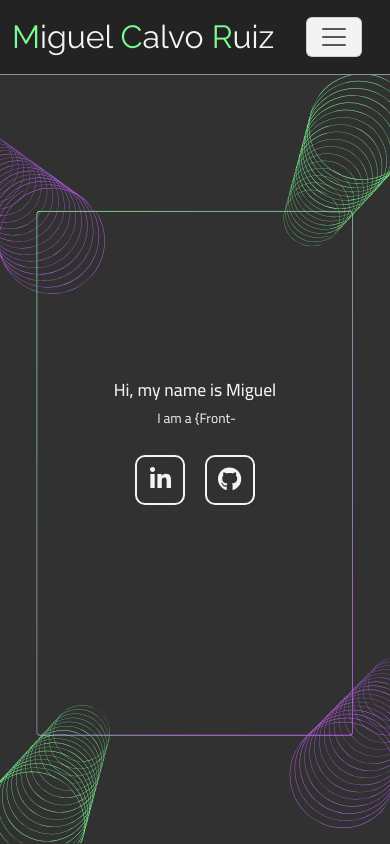
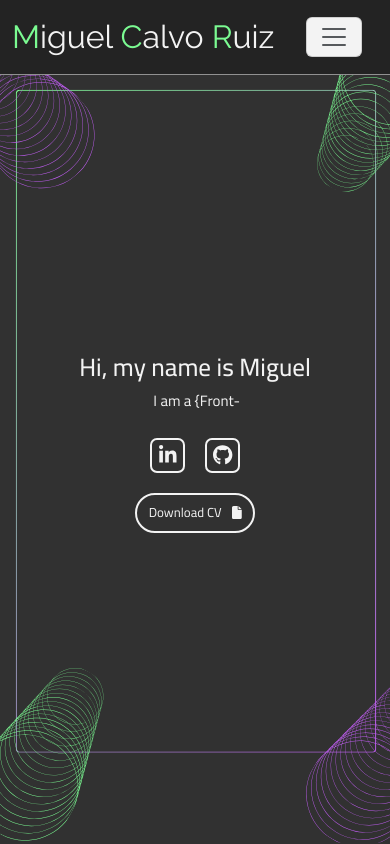
Before and after one commit to miguelcalvoruiz/PortfolioAngular, an Angular app: page / in a window 390 px wide. Built offline with nearby package versions, Linux system fonts and the light colour scheme.

Commit message:
Contact Screen

```diff
--- a/src/app/app.module.ts
+++ b/src/app/app.module.ts
@@ -15,7 +15,7 @@ import { SwiperModule } from 'swiper/angular';
 import { FormsModule } from '@angular/forms';
 import { FaIconLibrary, FontAwesomeModule } from '@fortawesome/angular-fontawesome';
 import { faAngular, faBootstrap, faCss3Alt, faFontAwesome, faGitAlt, faGithub, faHtml5, faJava, faJs, faLinkedinIn, faPython } from '@fortawesome/free-brands-svg-icons';
-import { faArrowsSplitUpAndLeft, faCalendarDays, faCaretRight, faDatabase, faEnvelope, faHouse, faPhoneVolume } from '@fortawesome/free-solid-svg-icons';
+import { faArrowsSplitUpAndLeft, faCalendarDays, faCaretRight, faDatabase, faEnvelope, faFile, faHouse, faPhoneVolume } from '@fortawesome/free-solid-svg-icons';
 import { faPaperPlane, faWindowRestore } from '@fortawesome/free-regular-svg-icons';
 
 export function translateFactory(provider: TranslateService) {
@@ -55,6 +55,6 @@ export function translateFactory(provider: TranslateService) {
 })
 export class AppModule {
   constructor(library: FaIconLibrary) {
-    library.addIcons(faGithub, faLinkedinIn, faHouse, faEnvelope, faPhoneVolume, faCalendarDays, faCaretRight, faHtml5, faCss3Alt, faJs, faJava, faPython, faAngular, faBootstrap, faFontAwesome, faDatabase, faGitAlt, faArrowsSplitUpAndLeft, faWindowRestore, faPaperPlane);
+    library.addIcons(faGithub, faLinkedinIn, faHouse, faEnvelope, faPhoneVolume, faCalendarDays, faCaretRight, faHtml5, faCss3Alt, faJs, faJava, faPython, faAngular, faBootstrap, faFontAwesome, faDatabase, faGitAlt, faArrowsSplitUpAndLeft, faWindowRestore, faPaperPlane, faFile);
   }
 }
--- a/src/app/components/home/home.component.css
+++ b/src/app/components/home/home.component.css
@@ -12,10 +12,41 @@
     text-align: center;
 }
 
+.button-group {
+    display: flex;
+    flex-direction: column;
+    align-items: center;
+}
+
 .button-container {
-    display: flex;
+    width: 100%; /* Para que los botones tengan el ancho completo */
+}
+
+.button-cv {
+    padding: 8px 12px;
+    border: 2px solid var(--white);
+    border-radius: 20px;
+    background: transparent;
+    color: var(--white);
+    font-size: 20px;
+    cursor: pointer;
+    text-decoration: none;
+    transition: all 0.1s ease;
+    display: inline-flex;
+    align-items: center;
     justify-content: center;
+    margin-right: 10px;
+    margin-left: 10px;
+    margin-top: 20px;
+    gap: 10px;
 }
+
+.button-cv:hover {
+    transform: translateY(-5px);
+    border-color: var(--white);
+    background-color: var(--highlight-green);
+}
+
 
 .button {
     width: 50px;
@@ -50,22 +81,30 @@
     background-color: var(--button-github-background);
 }
 
-@media only screen and (max-width: 400px) {
+@media only screen and (max-width: 540px) {
+    .home {
+        background-image: url('/assets/img/home-bg-mobile.svg');
+    }
+
     .home-title {
-        font-size: 4.5vw;
+        font-size: 25px;
     }
 
     #typewriter {
-        font-size: 3.5vw;
+        font-size: 15px;
     }
 
     .button-container {
         flex-direction: column;
     }
-}
 
-@media only screen and (max-width: 540px) {
-    .home {
-        background-image: url('/assets/img/home-bg-mobile.svg');
+    .button {
+        width: 35px;
+        height: 35px;
+        font-size: 20px;
+    }
+
+    .button-cv {
+        font-size: 13px;
     }
 }
--- a/src/app/components/home/home.component.html
+++ b/src/app/components/home/home.component.html
@@ -7,11 +7,20 @@
                     <p>&nbsp;<span class="gradient-text">{{text | translate}}</span></p>
                 </div>
             </div>
-            <div class="botton-container">
-                <a href="{{sn.link}}" class="button {{sn.name}}" data-aos="fade-right"
-                    data-aos-delay="100" target="_blank" *ngFor="let sn of socialNetworks">
-                    <fa-icon [icon]="['fab', sn.icon]"></fa-icon>
-                </a>
+            <div class="button-group">
+                <div class="button-container">
+                    <a href="{{sn.link}}" class="button {{sn.name}}" data-aos="fade-right"
+                        data-aos-delay="100" target="_blank" *ngFor="let sn of socialNetworks">
+                        <fa-icon [icon]="['fab', sn.icon]"></fa-icon>
+                    </a>
+                </div>
+                <div class="button-container">
+                    <a href="{{fileCV}}" class="button-cv" data-aos="fade-up"
+                        data-aos-delay="300" target="_blank" download>
+                        {{ "label.home.download" | translate }}
+                        <fa-icon [icon]="['fas', 'file']"></fa-icon>
+                    </a>
+                </div>
             </div>
         </div>
     </div>
--- a/src/app/components/home/home.component.ts
+++ b/src/app/components/home/home.component.ts
@@ -18,6 +18,7 @@ export class HomeComponent implements OnInit {
   isDeleting = false;
 
   public socialNetworks: SocialNetwork[] = [];
+  public fileCV: string = '';
 
   constructor(private translateService: TranslateService, private configService: ConfigService,) {
     this.typewrite();
@@ -25,6 +26,7 @@ export class HomeComponent implements OnInit {
 
   async ngOnInit(): Promise<void> {
     this.socialNetworks = await this.configService.getConfigValue("data.socialNetworks");
+    this.fileCV = await this.configService.getConfigValue('data.fileCV');
   }
 
   typewrite() {
--- a/src/assets/config.json
+++ b/src/assets/config.json
@@ -2,6 +2,7 @@
     "data": {
         "imgProfile": "assets/img/fotoCV.jpeg",
         "name": "Miguel Calvo Ruiz",
+        "fileCV": "assets/pdf/Miguel-Calvo-Ruiz-CV.pdf",
         "socialNetworks": [
             {
                 "name": "linkedin",
@@ -282,7 +283,6 @@
             }
         ],
         "config": {
-            "filenameCV": "CV-Miguel-Calvo-Ruiz.pdf",
             "serviceID": "service_n4mpyjw",
             "templateID": "template_4xosmer",
             "userID": "1uWbbOo0LVF1DXLup"
--- a/src/assets/translations/en.json
+++ b/src/assets/translations/en.json
@@ -7,6 +7,7 @@
     "label.home.gradient.dev": "I am a {Front-End Developer}",
     "label.home.gradient.opportunity": "I am seeking an opportunity",
     "label.home.gradient.welcome": "Welcome to my portfolio",
+    "label.home.download": "Download CV ",
     "label.about.section.title.about": "About me",
     "label.about.section.title.experience": "Experience",
     "label.about.section.title.studies": "Studies",
--- a/src/assets/translations/es.json
+++ b/src/assets/translations/es.json
@@ -7,6 +7,7 @@
     "label.home.gradient.dev": "Soy {Desarrollador Front-End}",
     "label.home.gradient.opportunity": "Busco una oportunidad",
     "label.home.gradient.welcome": "Bienvenidos a mi portafolio",
+    "label.home.download": "Descargar CV ",
     "label.about.section.title.about": "Sobre mí",
     "label.about.section.title.experience": "Experiencia",
     "label.about.section.title.studies": "Estudios",
```
Also changed, not shown: src/assets/img/home-bg-mobile.svg, 1 other file (tests, documents, lock files or other folders).
